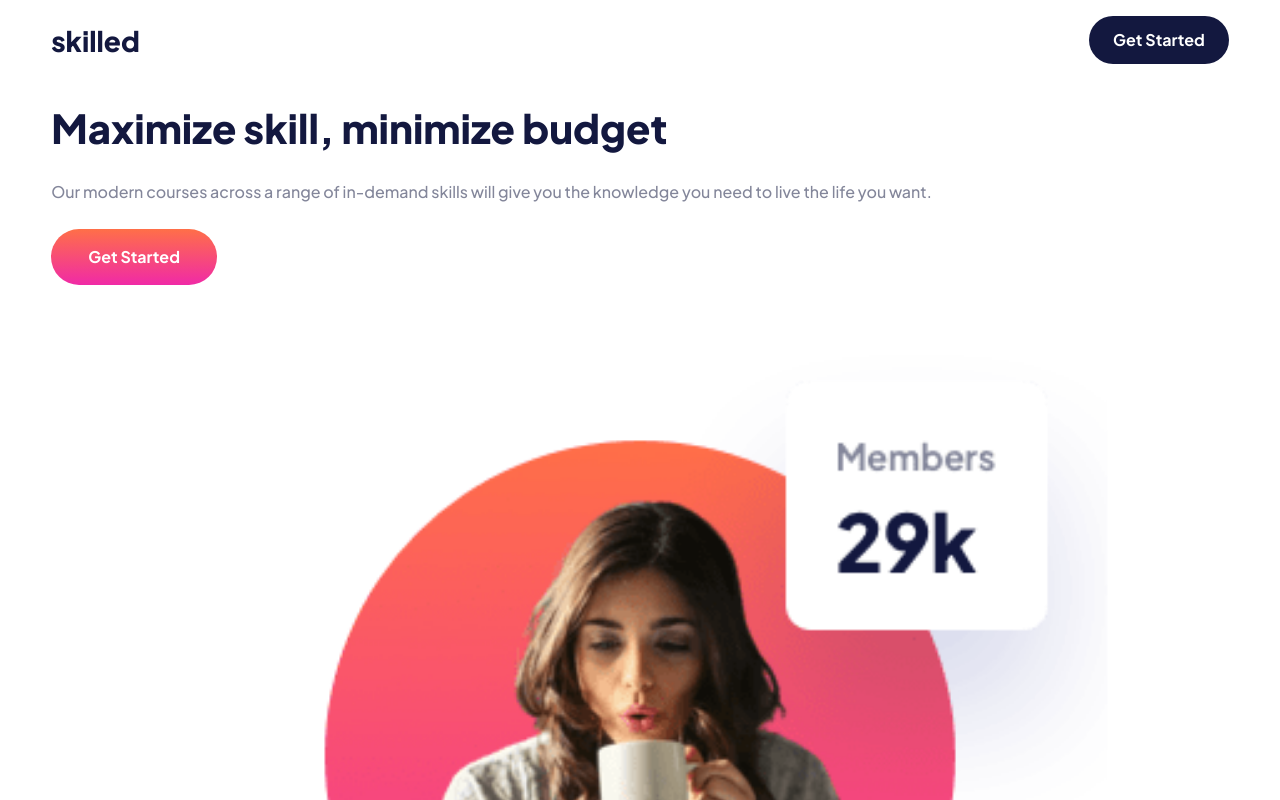
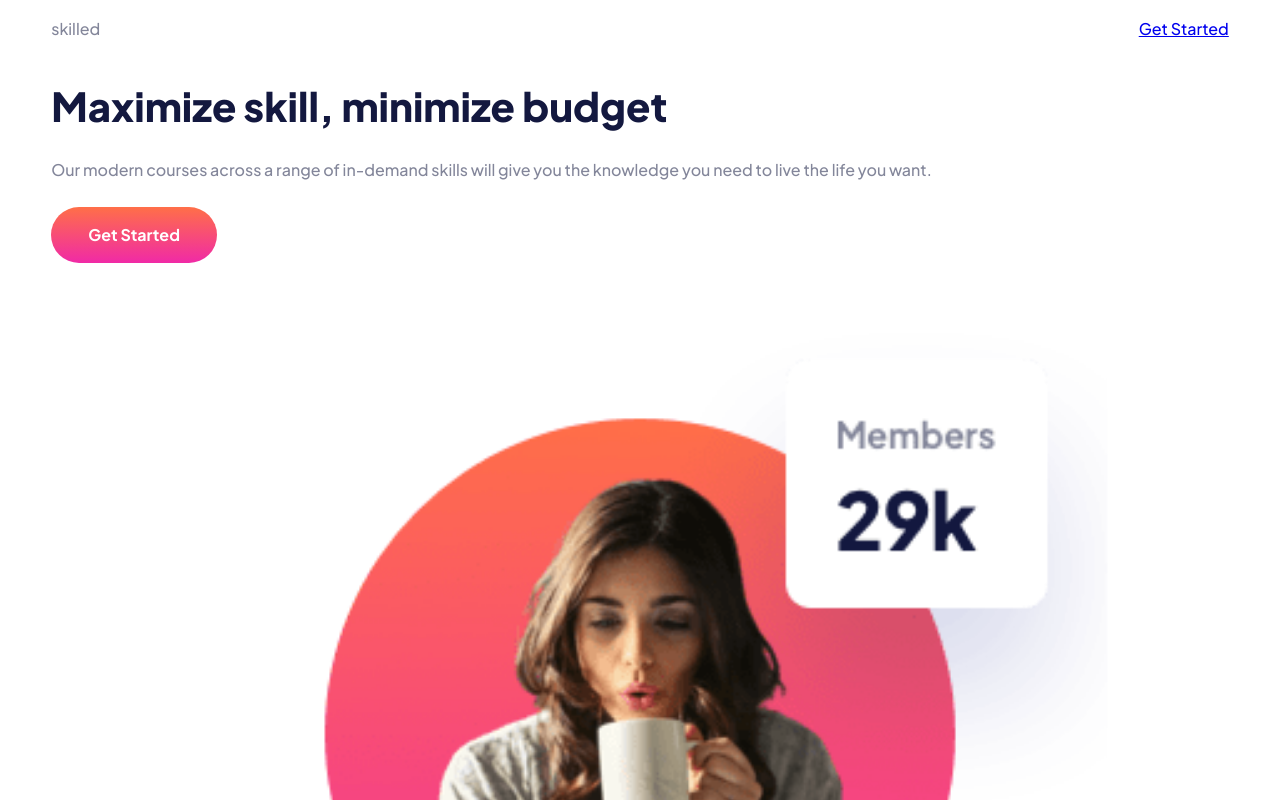
Before and after one commit to iamindika/skilled-elearning-landing-page, a React (Vite) app: page / in a window 1280 px wide. Shown: the top 800 px of the page. Built offline with nearby package versions, Linux system fonts and the light colour scheme.

Commit message:
refactor navbar component to use logo and start button components

```diff
--- a/src/components/Navbar.jsx
+++ b/src/components/Navbar.jsx
@@ -1,12 +1,10 @@
+import Logo from "./Logo";
+import StartButton from './StartButton'
+
 const Navbar = () => (
   <nav className="nav container">
-    <span className="nav-logo">skilled</span>
-    <a
-        className="nav-btn"
-        href="https://www.frontendmentor.io/profile/iamindika"
-        target="_blank"
-        rel="noopener noreferrer"
-      >Get Started</a>
+    <Logo />
+    <StartButton />
   </nav>
 );
 
```
